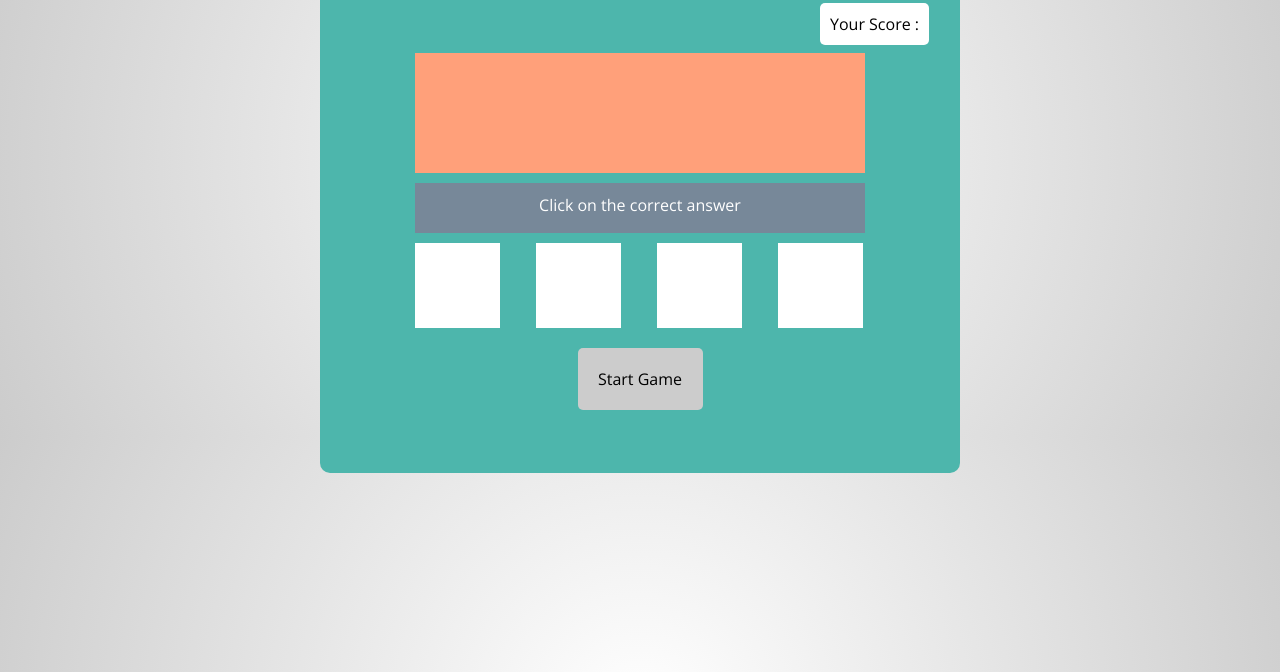
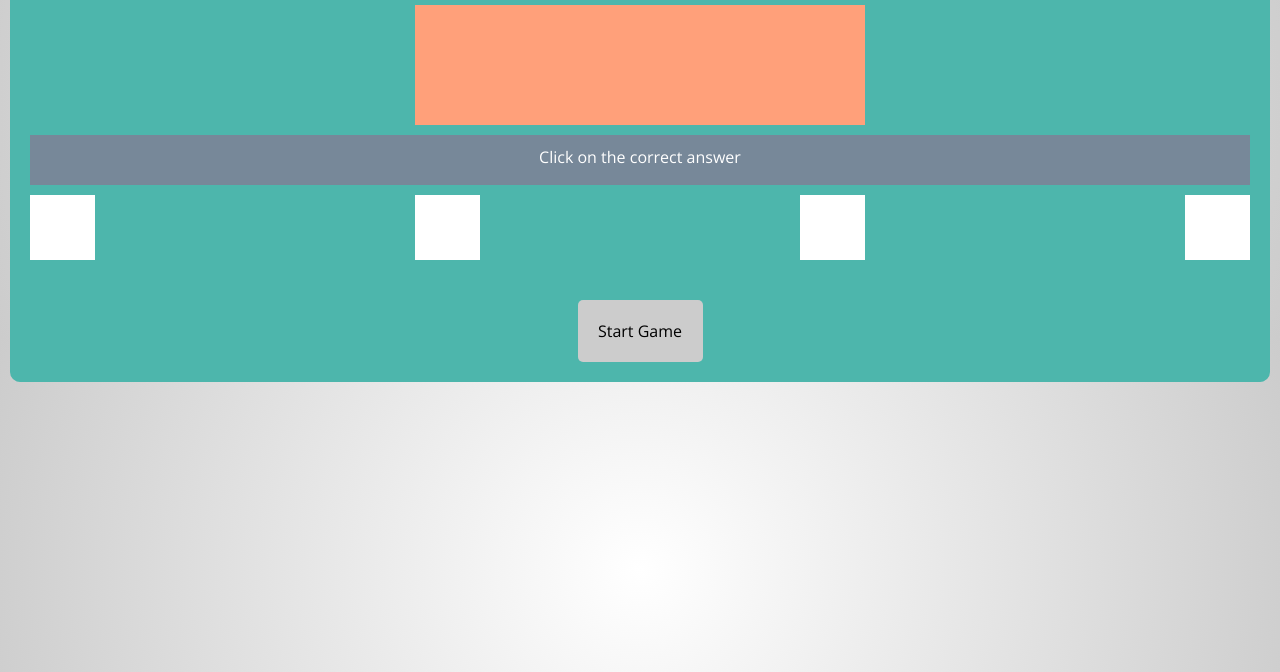
Before and after one commit to uyenchow/game9, a plain HTML site: page index.html in a window 1280 px wide. Shown: the part 128-800 px from the top of the page. Drawn offline with nearby package versions, Linux system fonts and the light colour scheme.

Commit message:
Update style.css

```diff
--- a/style.css
+++ b/style.css
@@ -1,5 +1,8 @@
 @import url('https://fonts.googleapis.com/css?family=Open+Sans');
-
+*{
+margin:0px;
+padding:0px;
+}
 body{
     font-family: 'Open Sans', sans-serif;
     background: radial-gradient(circle,#fff,#ccc);
@@ -12,10 +15,8 @@ h1{
     margin-top: 10px;
 }
 #mainBox{
-    width: 600px;
-    height: 450px;
     background-color: #4DB6AC;
-    margin:-45px auto;
+    margin:-45px 10px;
     border-radius: 10px;
     position: relative;
     padding: 20px;
@@ -25,7 +26,6 @@ h1{
     position: absolute;
     padding:10px;
     border-radius: 5px;
-    left: 500px;
 }
 #correctBox{
     background-color:lightgreen;
@@ -58,7 +58,6 @@ h1{
 #instructionBox{
     background-color: lightslategray;
     height: 50px;
-    width: 450px;
     margin:10px auto;
     text-align: center;
     line-height: 45px;
@@ -66,18 +65,19 @@ h1{
 }
 #choiceBox{
     height: 100px;
-    width: 450px;
     margin: 5px auto;
+    display:flex;
+    justify-content:space-between;
 }
 .box{
-    height: 85px;
-    width: 85px;
+    height: 65px;
+    width: 65px;
     background-color: #fff;
     float: left;
-    margin-right: 36px;
+    margin-right: 5px;
     cursor: pointer;
     text-align: center;
-    line-height:80px;
+    line-height:60px;
 
 }
 .box:hover , #startresetBox:hover{
```
